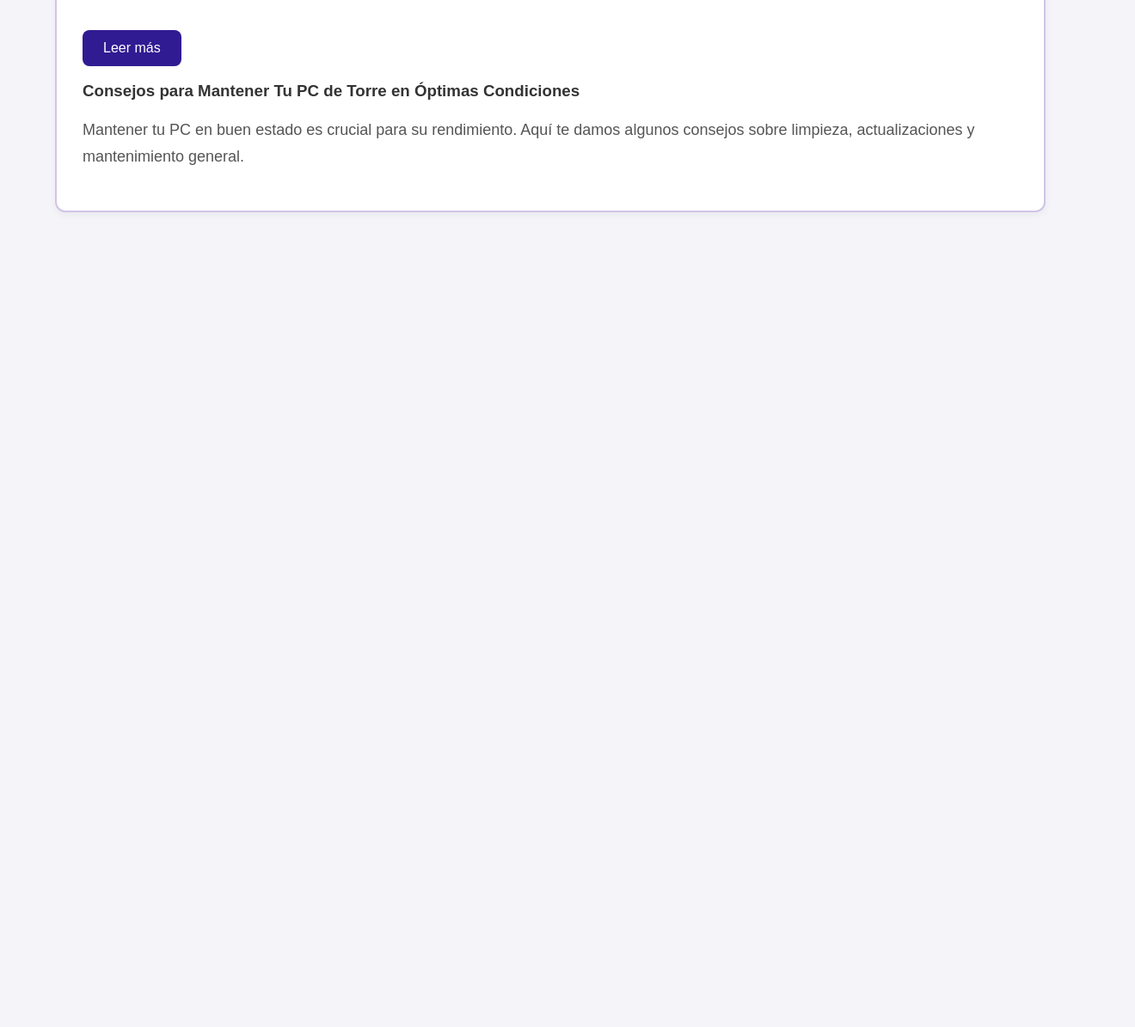
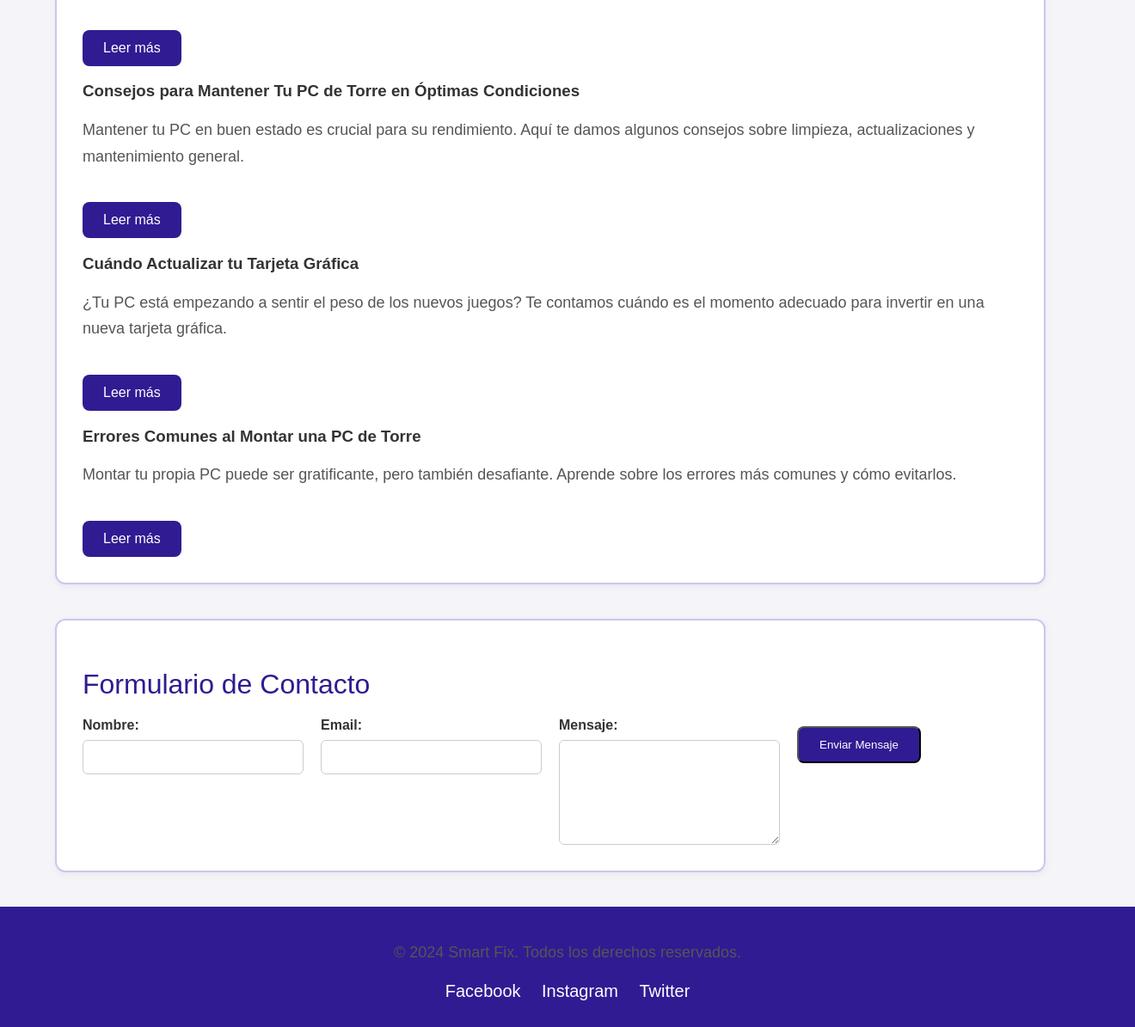
Before and after one commit to SmartFixx/OurOfficialPage, a plain HTML site: page index.html in a window 1280 px wide. Shown: the part 1531-2726 px from the top of the page at 86% size, 1320 px wide, since content can reach past the window. Before the commit the page ends 1818 px from the top, so only its background shows below. Drawn offline with Linux system fonts and the light colour scheme.

Commit message:
index.html

```diff
--- a/index.html
+++ b/index.html
@@ -218,4 +218,53 @@
             <article>
                 <h3>Consejos para Mantener Tu PC de Torre en Óptimas Condiciones</h3>
                 <p>Mantener tu PC en buen estado es crucial para su rendimiento. Aquí te damos algunos consejos sobre limpieza, actualizaciones y mantenimiento general.</p>
-                <a href="/blog/consejos-mantenimiento
+                <a href="/blog/consejos-mantenimiento-pc" class="cta-button">Leer más</a>
+            </article>
+
+            <article>
+                <h3>Cuándo Actualizar tu Tarjeta Gráfica</h3>
+                <p>¿Tu PC está empezando a sentir el peso de los nuevos juegos? Te contamos cuándo es el momento adecuado para invertir en una nueva tarjeta gráfica.</p>
+                <a href="/blog/cuando-actualizar-tarjeta-grafica" class="cta-button">Leer más</a>
+            </article>
+
+            <article>
+                <h3>Errores Comunes al Montar una PC de Torre</h3>
+                <p>Montar tu propia PC puede ser gratificante, pero también desafiante. Aprende sobre los errores más comunes y cómo evitarlos.</p>
+                <a href="/blog/errores-comunes-montar-pc" class="cta-button">Leer más</a>
+            </article>
+        </div>
+
+        <div class="section">
+            <h2>Formulario de Contacto</h2>
+            <form action="enviar_mensaje.php" method="POST" class="contact-form">
+                <div class="form-group">
+                    <label for="name">Nombre:</label>
+                    <input type="text" id="name" name="name" required>
+                </div>
+                <div class="form-group">
+                    <label for="email">Email:</label>
+                    <input type="email" id="email" name="email" required>
+                </div>
+                <div class="form-group">
+                    <label for="message">Mensaje:</label>
+                    <textarea id="message" name="message" required></textarea>
+                </div>
+                <div class="form-group">
+                    <button type="submit" class="cta-button">Enviar Mensaje</button>
+                </div>
+            </form>
+        </div>
+
+    </div>
+
+    <footer>
+        <p>&copy; 2024 Smart Fix. Todos los derechos reservados.</p>
+        <div class="social-icons">
+            <a href="https://www.facebook.com" target="_blank">Facebook</a>
+            <a href="https://www.instagram.com" target="_blank">Instagram</a>
+            <a href="https://www.twitter.com" target="_blank">Twitter</a>
+        </div>
+    </footer>
+
+</body>
+</html>
```
